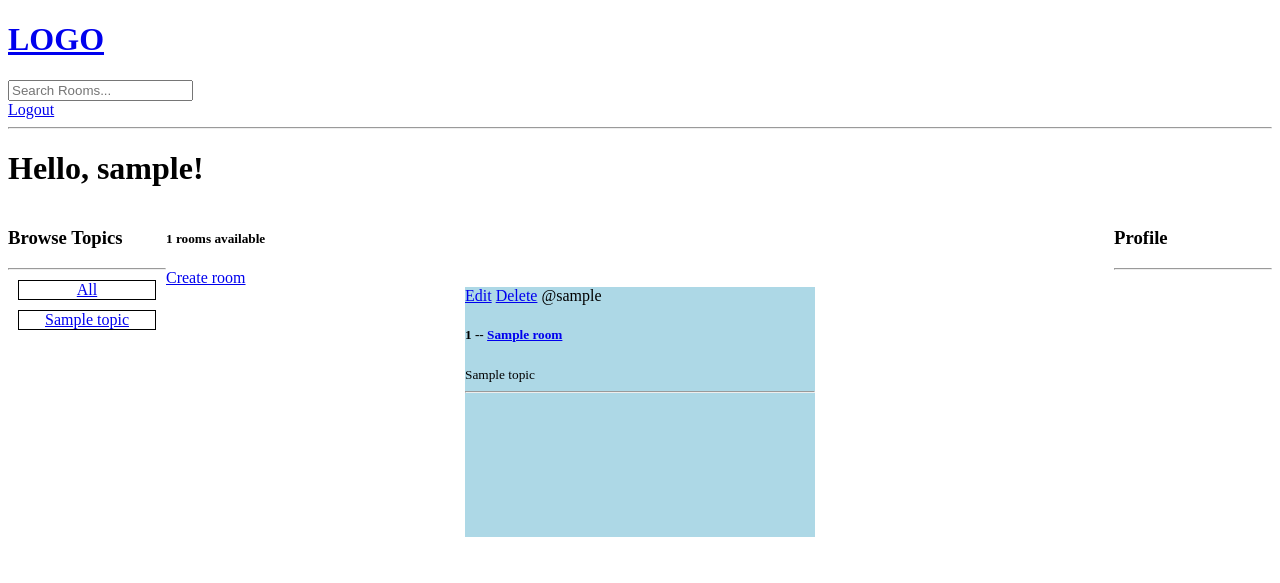
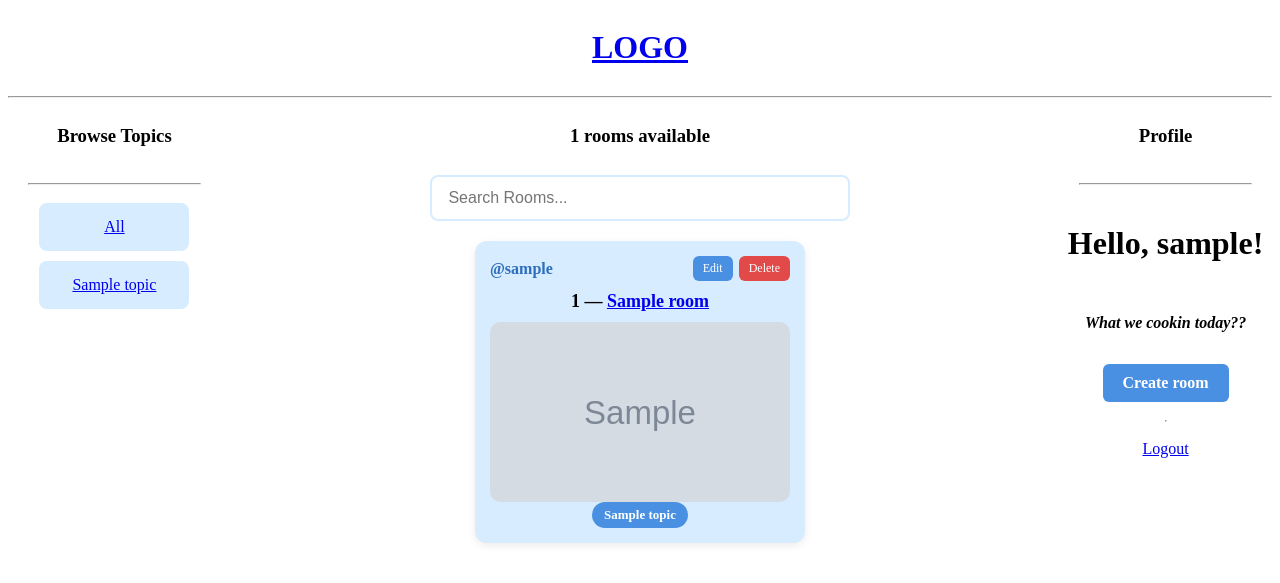
Before and after one commit to xcWhy/DjangoWeb_ItStep_Final, a Django app: page / in a window 1280 px wide. Shown: the top 583 px of the page. Run offline with Django 5.2, Linux system fonts and the light colour scheme; a user stored in the database is signed in; tables that the repository leaves empty hold one stand-in row (values such as "Sample post"); grey boxes marked "Sample" are stand-in pictures.

Commit message:
some css changes + error handling

```diff
--- a/base/models.py
+++ b/base/models.py
@@ -20,6 +20,7 @@ class Room(models.Model):
     name = models.CharField(max_length=200)
     description = models.TextField(null=True, blank=True) # ne e nujno da ima neshto vytre za da raboti
     # participants =
+    image = models.ImageField(upload_to='recipe_images/', null=True, blank=True)
     update = models.DateTimeField(auto_now=True) # takse a snapshot everytime we save
     created = models.DateTimeField(auto_now_add=True) # takse a snapshot only when we created this
 
--- /dev/null
+++ b/base/static/base/home.css
@@ -0,0 +1,180 @@
+    /* ---------- GRID LAYOUT ---------- */
+    .home-container {
+        display: grid;
+        grid-template-columns: 0.8fr 3fr 0.8fr;
+        gap: 20px;
+    }
+
+    /* ---------- SHARED BOX STYLE ---------- */
+    .box {
+        display: flex;
+        flex-direction: column;
+        justify-content: flex-start;
+        align-items: center;
+        text-align: center;
+        gap: 10px;
+    }
+
+    /* ---------- TOPIC AND ROOM BOXES ---------- */
+    .topic-container {
+        display: flex;
+        flex-direction: column;
+        justify-content: center;
+        align-items: center;
+        text-align: center;
+
+        padding: 15px;
+        border-radius: 8px;
+        background: #d7ecff; /* light blue tint */
+        /* border: 1px solid #d0e7ff; */
+    }
+
+    .room-container {
+        width: 300px;
+        min-height: 180px;
+
+        background: #d7ecff;
+        border-radius: 12px;
+        padding: 15px;
+
+        display: flex;
+        flex-direction: column;
+        justify-content: space-between;
+
+        box-shadow: 0 3px 8px rgba(0, 0, 0, 0.08);
+        position: relative;
+    }
+
+    .topic-container{
+        width: 120px;
+    }
+
+    /* ---------- ROOMS LAYOUT ---------- */
+    .rooms-container {
+        display: flex;
+        justify-content: center;
+        flex-wrap: wrap;
+        gap: 20px;
+        padding: 10px 0;
+    }
+
+    /* ---------- BUTTON ---------- */
+    .button {
+        display: inline-block;
+        padding: 10px 20px;
+        background: #4a90e2;
+        color: white;
+        text-decoration: none;
+        border-radius: 6px;
+        font-weight: bold;
+        cursor: pointer;
+    }
+
+    .search-bar {
+        width: 60%;
+        display: flex;
+        justify-content: center;
+    }
+
+    .search-bar input {
+        width: 80%;
+        padding: 12px 16px;
+        border: 2px solid #d7ecff;
+        border-radius: 8px;
+        font-size: 16px;
+        outline: none;
+        transition: 0.2s ease-in-out;
+    }
+
+    /* On input focus (when user clicks it) */
+    .search-bar input:focus {
+        border-color: #2d6ebd;
+        box-shadow: 0px 0px 5px rgba(45, 110, 189, 0.4);
+    }
+
+    /* ROOM CARD */
+
+
+
+
+/* --- HEADER: HOST (left) + ACTION BUTTONS (right) --- */
+    .room-header {
+        display: flex;
+        justify-content: space-between;
+        align-items: center;
+    }
+
+    .room-host {
+        font-weight: bold;
+        color: #2d6ebd;
+    }
+
+
+
+    /* --- EDIT / DELETE BUTTONS --- */
+    .room-actions {
+        display: flex;
+        gap: 6px;
+    }
+
+    .edit-btn,
+    .delete-btn {
+        padding: 5px 10px;
+        font-size: 12px;
+        border-radius: 6px;
+        text-decoration: none;
+        color: white;
+    }
+
+    .edit-btn {
+        background: #4a90e2;
+    }
+
+    .edit-btn:hover {
+        background: #3579c4;
+    }
+
+    .delete-btn {
+        background: #e24a4a;
+    }
+
+    .delete-btn:hover {
+        background: #c43535;
+    }
+
+
+
+    /* --- ROOM NAME IN CENTER --- */
+    .room-body {
+        text-align: center;
+        margin: 10px 0;
+    }
+
+    .room-body h5 {
+        margin: 0;
+        font-size: 18px;
+    }
+
+
+
+    /* --- TOPIC TAG AT BOTTOM --- */
+    .room-footer {
+        display: flex;
+        justify-content: center;
+    }
+
+    .topic-tag {
+        background: #4a90e2;
+        color: white;
+        padding: 5px 12px;
+        border-radius: 20px;
+        font-size: 13px;
+        font-weight: bold;
+    }
+
+    .room-image {
+        width: 100%;
+        height: 180px;
+        object-fit: cover;
+        border-radius: 10px;
+    }
--- a/base/templates/base/home.html
+++ b/base/templates/base/home.html
@@ -1,88 +1,94 @@
 {% extends 'main.html' %}
+{% load static %}
+
+{% block styles %}
+<link rel="stylesheet" href="{% static 'base/home.css' %}">
+{% endblock styles %}
 
 
 {% block content %}
 
- <!-- for making the columns  -->
-<style>
-    .home-container{
-        display: grid;
-        grid-template-columns: 0.5fr 3fr 0.5fr;
-    }
-
-    .rooms-container{
-        display: flex;
-        justify-content: center;
-        align-items: center;
-        flex-wrap: wrap;
-        gap: 20px;
-    }
-
-    .room-container{
-        width: 350px;
-        height: 250px;
-        background: lightblue;
-    }
-
-    .topic-container{
-        display: flex;
-        justify-content: center;
-        align-items: center;
-        flex-wrap: wrap;
-        /* padding: 20px; */
-        margin: 10px;
-        border: 1px solid black;
-        text-align: center;
-    }
-
-</style>
-
-<h1>Hello, {{request.user}}!</h1>
-
 
 <div class="home-container">
 
-    <div>
+    <!-- LEFT COLUMN -->
+    <div class="box">
         <h3>Browse Topics</h3>
-        <hr>
+        <hr style="width: 80%;">
 
+        <!-- ALL topics -->
         <div class="topic-container">
             <a href="{% url 'home' %}">All</a>
         </div>
 
+        <!-- Loop topics -->
         {% for topic in topics %}
         <div class="topic-container">
             <a href="{% url 'home' %}?q={{topic.name}}">{{topic.name}}</a>
         </div>
         {% endfor %}
-
     </div>
 
-    <div>
-        <h5>{{room_count}} rooms available</h5>
-        <a href="{% url 'create-room' %}">Create room</a>
+
+    <!-- MIDDLE COLUMN -->
+    <div class="box">
+        <h3>{{ room_count }} rooms available</h3>
+
+        <form method="GET" action="{% url 'home' %}" class="search-bar">
+            <input type="text" name="q" placeholder="Search Rooms..." />
+        </form>
 
         <div class="rooms-container">
             {% for room in rooms %}
+            <div class="room-container">
+                <div class="room-header">
+                    <span class="room-host">@{{ room.host.username }}</span>
 
-            <div class="room-container">
-                {% if request.user == room.host %}
-                <a href="{% url 'update-room' room.id %}">Edit</a>
-                <a href="{% url 'delete-room' room.id %}">Delete</a>
+                    {% if request.user == room.host %}
+                    <div class="room-actions">
+                        <a href="{% url 'update-room' room.id %}" class="edit-btn">Edit</a>
+                        <a href="{% url 'delete-room' room.id %}" class="delete-btn">Delete</a>
+                    </div>
+                    {% endif %}
+                </div>
+
+                <div class="room-body">
+                    <h5>{{ room.id }} — <a href="{% url 'room' room.id %}">{{ room.name }}</a></h5>
+                </div>
+
+                {% if room.image %}
+                    <img src="{{ room.image.url }}" alt="recipe image" class="room-image">
                 {% endif %}
-                <span>@{{room.host.username}}</span>
-                <h5>{{room.id}} -- <a href="{% url 'room' room.id %}">{{room.name}}</a></h5>
-                <small>{{room.topic.name}}</small>
-                <hr>
+
+                <div class="room-footer">
+                    <span class="topic-tag">{{ room.topic.name }}</span>
+                </div>
+
             </div>
-
             {% endfor %}
         </div>
     </div>
 
-    <div>
+
+    <!-- RIGHT COLUMN -->
+    <div class="box">
         <h3>Profile</h3>
+        <hr style="width: 80%;">
+        <h1>Hello, {{ request.user }}!</h1>
+        <h4><i>What we cookin today??</i></h4>
+
+        <a href="{% url 'create-room' %}" class="button">Create room</a>
+
         <hr>
+
+        {% if request.user.is_authenticated %}
+        <a href="{% url 'logout' %}">Logout</a>
+
+        {% else %}
+        <a href="{% url 'login' %}">Login</a>
+
+        {% endif %}
+
     </div>
 
 </div>
--- a/base/templates/base/room.html
+++ b/base/templates/base/room.html
@@ -5,4 +5,6 @@
 
 <h3>{{room.description}}</h3>
 
+{{room.image}}
+
 {% endblock content %}
--- a/base/urls.py
+++ b/base/urls.py
@@ -2,6 +2,9 @@
 
 from django.urls import path
 from . import views
+
+from django.conf import settings
+from django.conf.urls.static import static
 
 urlpatterns = [
     path('login/', views.loginPage, name='login'),
@@ -14,3 +17,5 @@ urlpatterns = [
     path('update-room/<str:pk>', views.updateRoom, name='update-room'),
     path('delete-room/<str:pk>', views.deleteRoom, name='delete-room'),
 ]
+
+urlpatterns += static(settings.MEDIA_URL, document_root=settings.MEDIA_ROOT)
--- a/base/views.py
+++ b/base/views.py
@@ -73,6 +73,7 @@ def home(request): #request is http object, what ckind of tada request is sendin
     q = request.GET.get('q') if request.GET.get('q') != None else ''
     rooms = Room.objects.filter(Q(topic__name__icontains=q) |
                                 Q(name__icontains=q) |
+                                Q(host__username__icontains=q) |
                                 Q(description__icontains=q)) # kakvo containva v searcha
 
     topics = Topic.objects.all() #taka dostypvame db-to s queryta
@@ -93,7 +94,7 @@ def createRoom(request):
     form = RoomForm()
 
     if request.method == 'POST':
-        form = RoomForm(request.POST)
+        form = RoomForm(request.POST, request.FILES)
         if form.is_valid():
             form.save()
             return redirect('home')
--- a/templates/main.html
+++ b/templates/main.html
@@ -4,6 +4,9 @@
     <meta charset="UTF-8">
     <meta name="viewport" content="width=device-width, initial-scale=1.0">
     <title>Web Python</title>
+
+    {% load static %}
+    {% block styles %}{% endblock %}
 </head>
 <body>
     {% include 'navbar.html' %}
--- a/templates/navbar.html
+++ b/templates/navbar.html
@@ -1,19 +1,18 @@
-<a href="/">
+
+<style>
+    #logo{
+        display: flex;
+        flex-direction: column;
+        justify-content: flex-start;
+        align-items: center;
+        text-align: center;
+        gap: 10px;
+    }
+</style>
+
+<a href="/" id="logo">
     <h1>LOGO</h1>
 
 </a>
 
-<form method="GET" action="{% url 'home' %}">
-    <input type="text" name="q" placeholder="Search Rooms..." />
-</form>
-
-
-{% if request.user.is_authenticated %}
-<a href="{% url 'logout' %}">Logout</a>
-
-{% else %}
-<a href="{% url 'login' %}">Login</a>
-
-{% endif %}
-
 <hr>
--- a/webPython/settings.py
+++ b/webPython/settings.py
@@ -11,6 +11,7 @@ https://docs.djangoproject.com/en/5.2/ref/settings/
 """
 
 from pathlib import Path
+import os
 
 # Build paths inside the project like this: BASE_DIR / 'subdir'.
 BASE_DIR = Path(__file__).resolve().parent.parent
@@ -29,6 +30,9 @@ ALLOWED_HOSTS = []
 
 
 # Application definition
+
+MEDIA_URL = '/media/'
+MEDIA_ROOT = os.path.join(BASE_DIR, 'media')
 
 INSTALLED_APPS = [
     'django.contrib.admin',
@@ -118,7 +122,7 @@ USE_TZ = True
 # Static files (CSS, JavaScript, Images)
 # https://docs.djangoproject.com/en/5.2/howto/static-files/
 
-STATIC_URL = 'static/'
+STATIC_URL = '/static/'
 
 # Default primary key field type
 # https://docs.djangoproject.com/en/5.2/ref/settings/#default-auto-field
```
Also changed, not shown: base/templates/base/room_form.html (+83 -5 lines), base/migrations/0003_alter_room_options_room_image.py (added).
